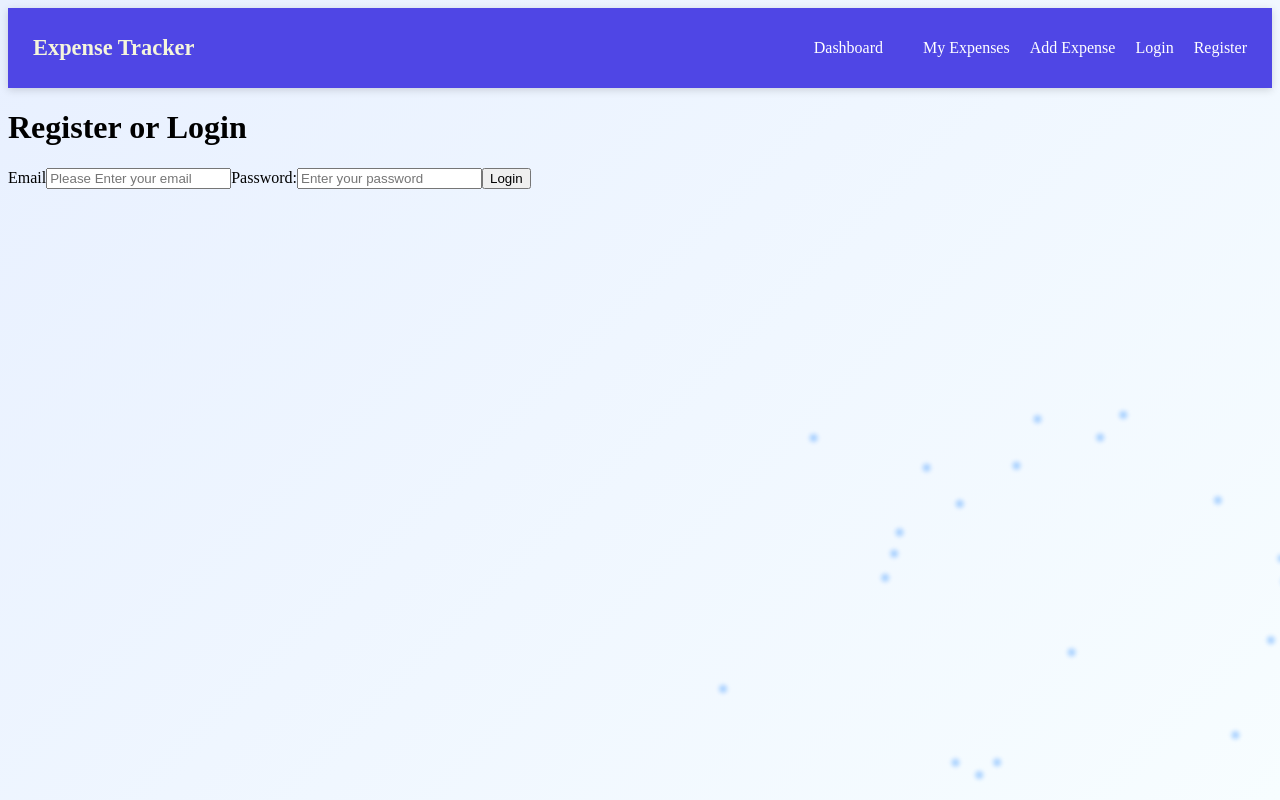
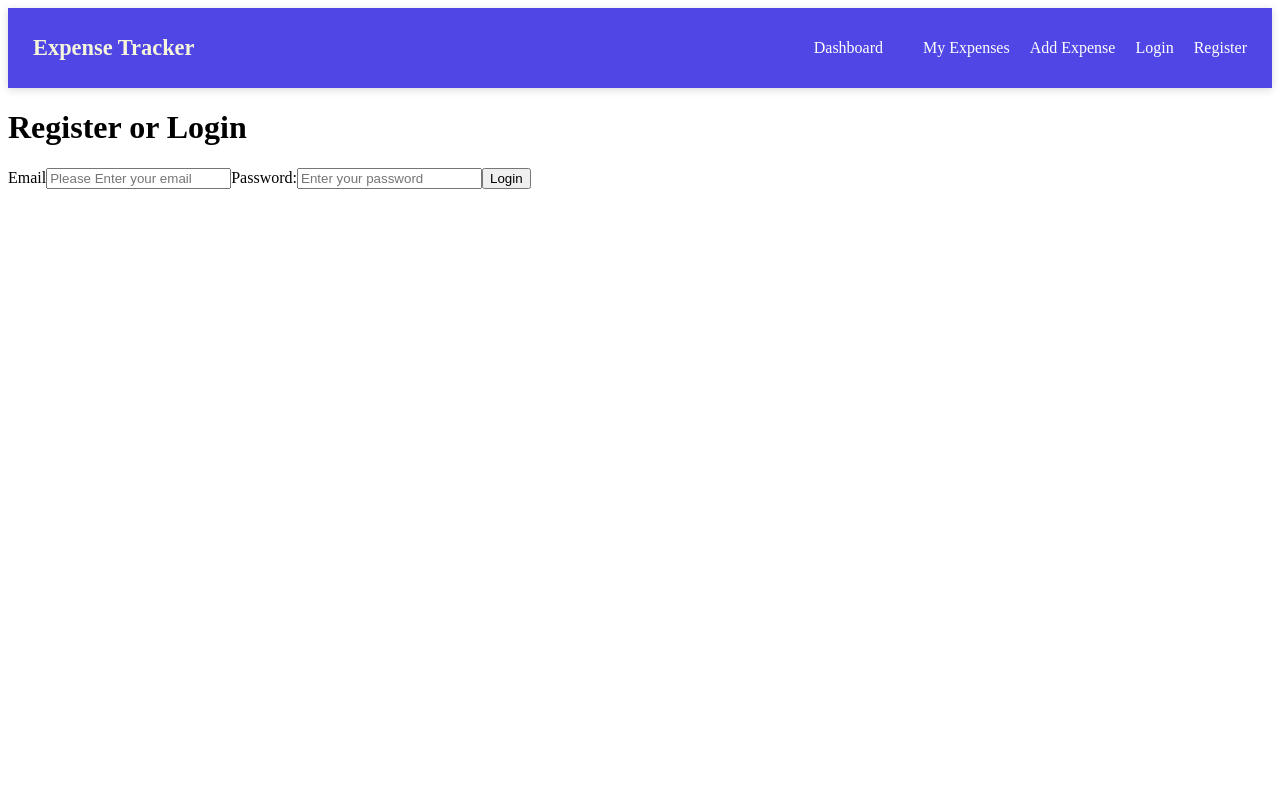
Before and after one commit to brightadieme-boop/expense-tracker, a React app in the folder frontend/: page /login in a window 1280 px wide. Built offline with nearby package versions, Linux system fonts and the light colour scheme; the HTML template or start-up script is replaced by a standard one.

Commit message:
Temporarily remove background to fix buttons

```diff
--- a/frontend/src/pages/Login.jsx
+++ b/frontend/src/pages/Login.jsx
@@ -62,7 +62,7 @@ function Login() {
     return (
 
      <>
-       <ParticlesBackground />
+      { /* <ParticlesBackground /> */}
         <div className="login-page">
             <h1>Register or Login</h1>
 
```
